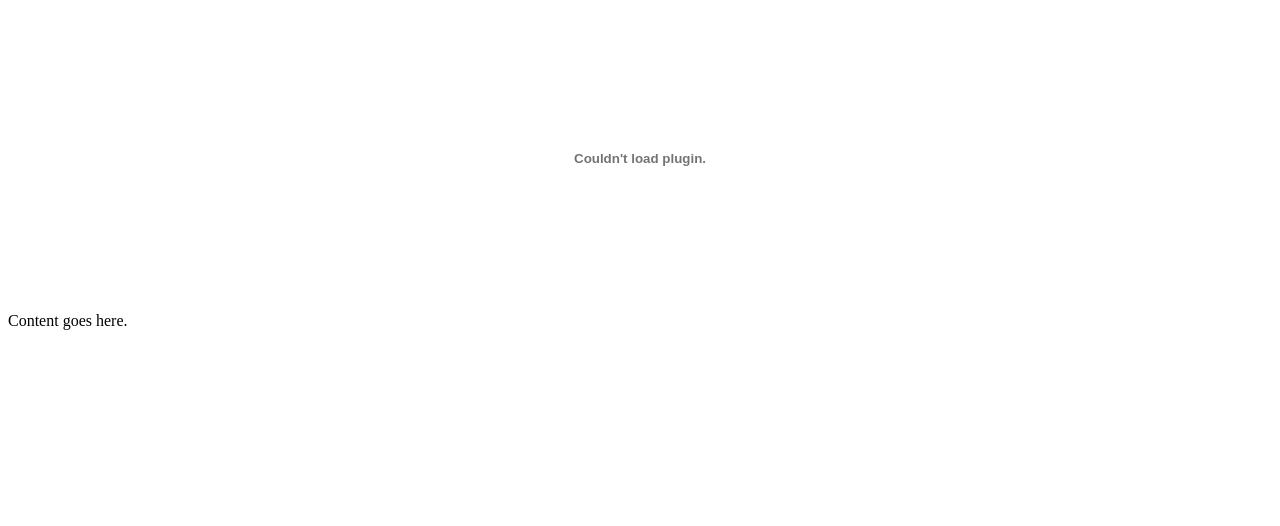
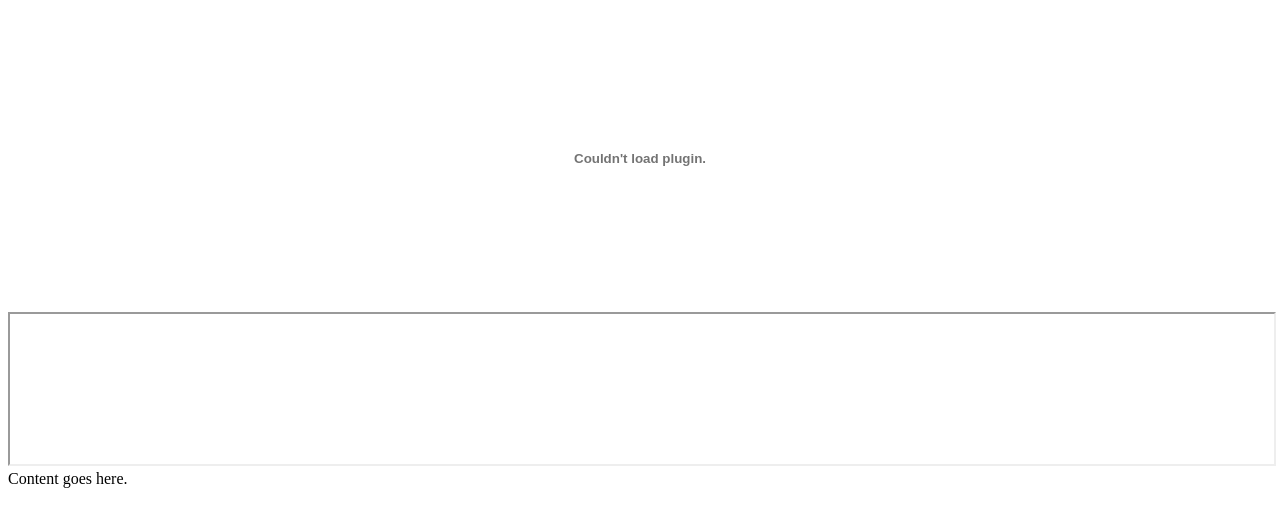
Before and after one commit to Nevzatcs/Nevzatcs.github.io, a plain HTML site: page index.html in a window 1280 px wide. Drawn offline with Linux system fonts and the light colour scheme.

Commit message:
Update index.html

```diff
--- a/index.html
+++ b/index.html
@@ -8,6 +8,11 @@
 </head>
 <body>
   <embed src="C:\Users\Nevzat\Desktop\NevzatCanSamur-C++.pdf" type="application/pdf" height="300px" width="100%">
+  <iframe loading="lazy" src="C:\Users\Nevzat\Desktop\NevzatCanSamur-C++.pdf#page=2" width="100%" height="100%">
+	This browser does not support PDFs.
+	Please download the PDF to view it:
+	<a href="/ornek.pdf">Download PDF</a>
+</iframe>
 Content goes here.
 </body>
 </html>
```
